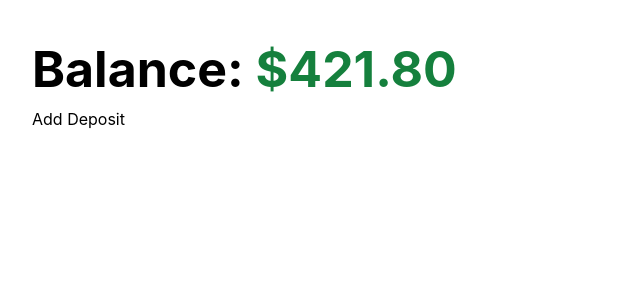
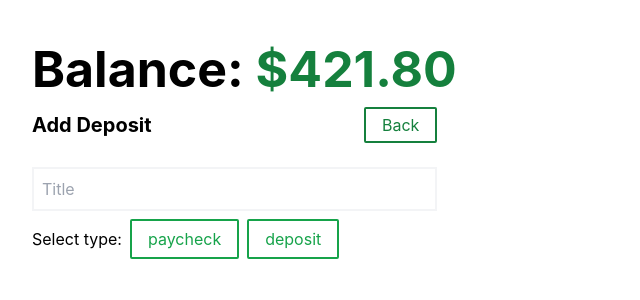
Before and after one commit to daniiltsioma/finance-tracker, a React (Create React App) app: page /deposit in a window 1280 px wide. Shown: the top 300 px of the page, without its empty margins (0-640 px from the left). Built offline with nearby package versions, Linux system fonts and the light colour scheme.

Commit message:
radio input added

```diff
--- a/src/components/forms/Input.tsx
+++ b/src/components/forms/Input.tsx
@@ -6,22 +6,22 @@ interface TextInputProps {
   placeholder: string;
 }
 
-const TextInput = ({ id, type, placeholder }: TextInputProps) => {
-  // const { register } = useFormContext();
+const Input = ({ id, type, placeholder }: TextInputProps) => {
+  const { register } = useFormContext();
   return (
     <input
       id={id}
       type={type}
       placeholder={placeholder}
-      // {...register(id, {
-      //   required: {
-      //     value: true,
-      //     message: "This field is required",
-      //   },
-      // })}
-      className="block w-1/2 border-2 border-gray-100 mb-4 px-2 py-1"
+      {...register(id, {
+        required: {
+          value: true,
+          message: "This field is required",
+        },
+      })}
+      className="block w-full border-2 border-gray-100 mb-4 px-2 py-2"
     />
   );
 };
 
-export default TextInput;
+export default Input;
--- /dev/null
+++ b/src/components/forms/RadioInput.tsx
@@ -0,0 +1,36 @@
+import { useFormContext } from "react-hook-form";
+import { TransactionCategory } from "../transactions/TransactionList";
+
+interface RadioInputProps {
+  id: string;
+  options: number[];
+  label: string;
+}
+
+const RadioInput = ({ id, options, label }: RadioInputProps) => {
+  const { register } = useFormContext();
+
+  return (
+    <div className="flex items-center">
+      <div>{label}:</div>
+      {options.map((op) => (
+        <div className="ml-2">
+          <input
+            type="radio"
+            {...register(id)}
+            className="peer hidden"
+            id={`${id}-${op}`}
+          />
+          <label
+            htmlFor={`${id}-${op}`}
+            className="border-green-600 border-2 text-green-600 px-4 py-2 peer-checked:bg-green-600 peer-checked:text-white cursor-pointer rounded-sm"
+          >
+            {TransactionCategory[op]}
+          </label>
+        </div>
+      ))}
+    </div>
+  );
+};
+
+export default RadioInput;
--- a/src/components/forms/SelectInput.tsx
+++ /dev/null
@@ -1,34 +0,0 @@
-import { useFormContext } from "react-hook-form";
-import { TransactionCategory } from "../transactions/TransactionList";
-
-interface TextInputProps {
-  id: string;
-  // type: string;
-  // placeholder: string;
-  options: number[];
-}
-
-const SelectInput = ({ id, options }: TextInputProps) => {
-  // const { register } = useFormContext();
-  return (
-    <select>
-      {options.map((op) => (
-        <option value={op}>{TransactionCategory[op]}</option>
-      ))}
-    </select>
-    // <input
-    //   id={id}
-    //   type={type}
-    //   placeholder={placeholder}
-    //   {...register(id, {
-    //     required: {
-    //       value: true,
-    //       message: "This field is required",
-    //     },
-    //   })}
-    //   className="block w-1/2 border-2 border-gray-100 mb-4 px-2 py-1"
-    // />
-  );
-};
-
-export default SelectInput;
--- a/src/components/transactions/Deposit.tsx
+++ b/src/components/transactions/Deposit.tsx
@@ -1,5 +1,36 @@
+import { FormProvider, useForm } from "react-hook-form";
+import { Link } from "react-router-dom";
+import Input from "../forms/Input";
+import RadioInput from "../forms/RadioInput";
+
 const Deposit = () => {
-  return <h3>Add Deposit</h3>;
+  const methods = useForm();
+
+  const onSubmit = methods.handleSubmit((data) => {
+    console.log(data);
+  });
+
+  return (
+    <FormProvider {...methods}>
+      <div className="w-1/3">
+        <div className="flex items-center justify-between">
+          <h2 className="text-xl font-bold">Add Deposit</h2>
+          <Link
+            to="/"
+            className="border-2 border-green-700 text-green-700 px-4 py-1 rounded-sm"
+          >
+            Back
+          </Link>
+        </div>
+        <div className="mt-6">
+          <form onSubmit={onSubmit}>
+            <Input id="title" type="text" placeholder="Title" />
+            <RadioInput id="type" options={[0, 1]} label="Select type" />
+          </form>
+        </div>
+      </div>
+    </FormProvider>
+  );
 };
 
 export default Deposit;
--- a/src/components/transactions/TransactionList.tsx
+++ b/src/components/transactions/TransactionList.tsx
@@ -18,6 +18,7 @@ export enum TransactionType {
 
 export enum TransactionCategory {
   paycheck,
+  deposit,
   entertainment,
   food,
   transportation,
```
